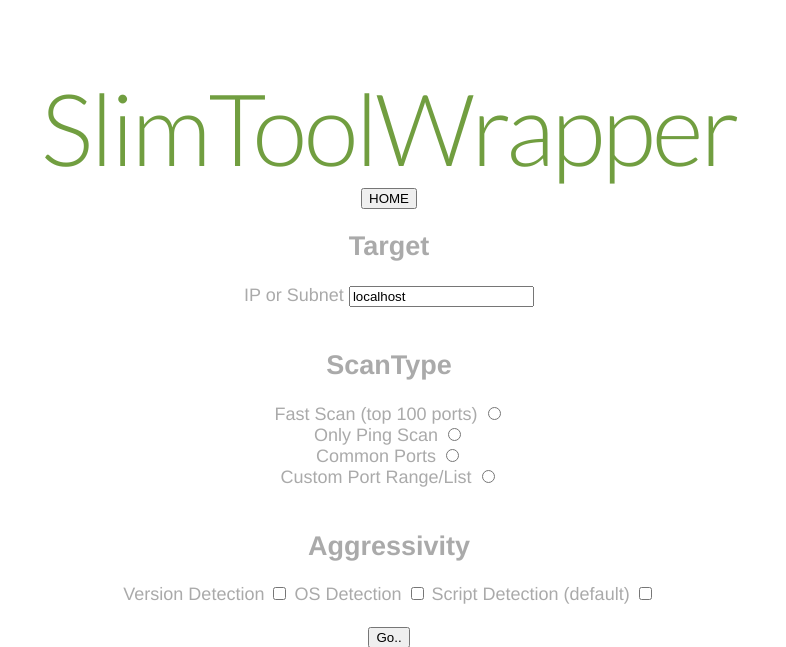
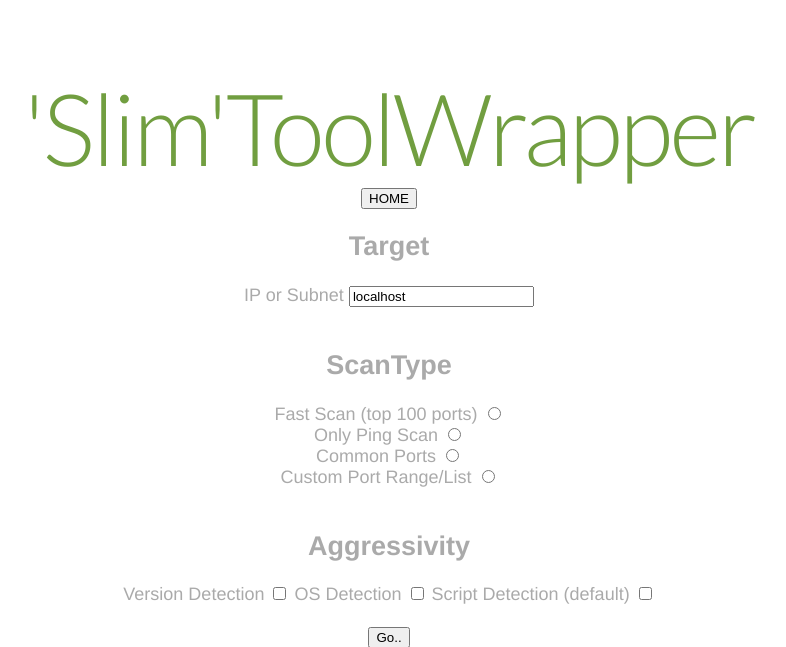
Before and after one commit to davhae/CLIToolWrapper_PHP, a PHP site: page /templates/toolController/nmap.phtml in a window 1280 px wide. Shown: the top 647 px of the page, without its empty margins (251-1037 px from the left). Run offline with PHP 8.4, Linux system fonts and the light colour scheme.

Commit message:
print nmap output to browser, h1 change

```diff
--- a/src/Controller/ToolController.php
+++ b/src/Controller/ToolController.php
@@ -21,9 +21,9 @@ class ToolController
         $parameterQuery .= " " . $endParam;
         $query = $EXEC . $parameterQuery;
 
-        //$result = shell_exec($query);
+        $result = shell_exec($query);
 
-        return $query;
+        return $result;
     }
 
     public function createParameterQuery($paramArray) {
--- a/templates/index.phtml
+++ b/templates/index.phtml
@@ -26,7 +26,7 @@
         </style>
     </head>
     <body>
-        <h1>SlimToolWrapper</h1>
+        <h1>'Slim'ToolWrapper</h1>
 
         <form action="/">
             <button>HOME</button>
--- a/templates/toolController/nmap.phtml
+++ b/templates/toolController/nmap.phtml
@@ -26,7 +26,7 @@
     </style>
 </head>
 <body>
-<h1>SlimToolWrapper</h1>
+<h1>'Slim'ToolWrapper</h1>
 <form action="/">
     <button>HOME</button>
 </form>
```
